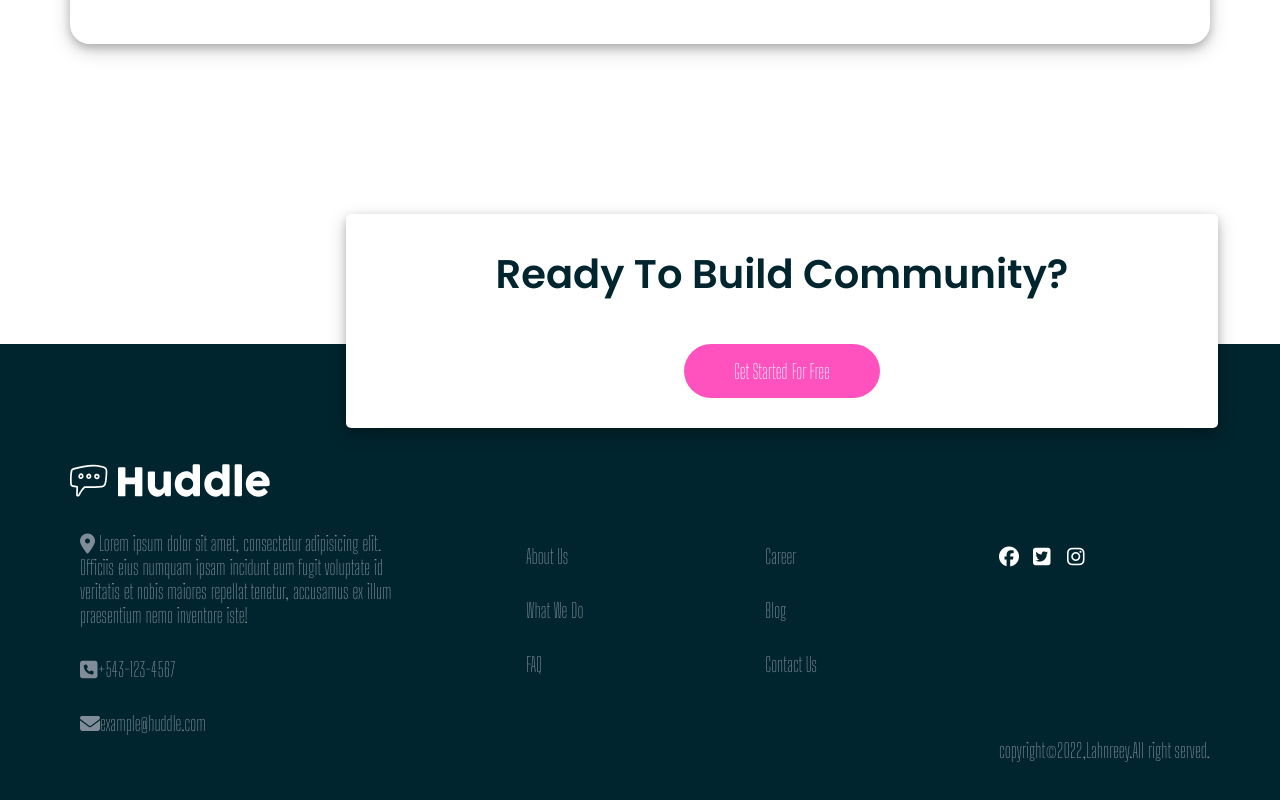
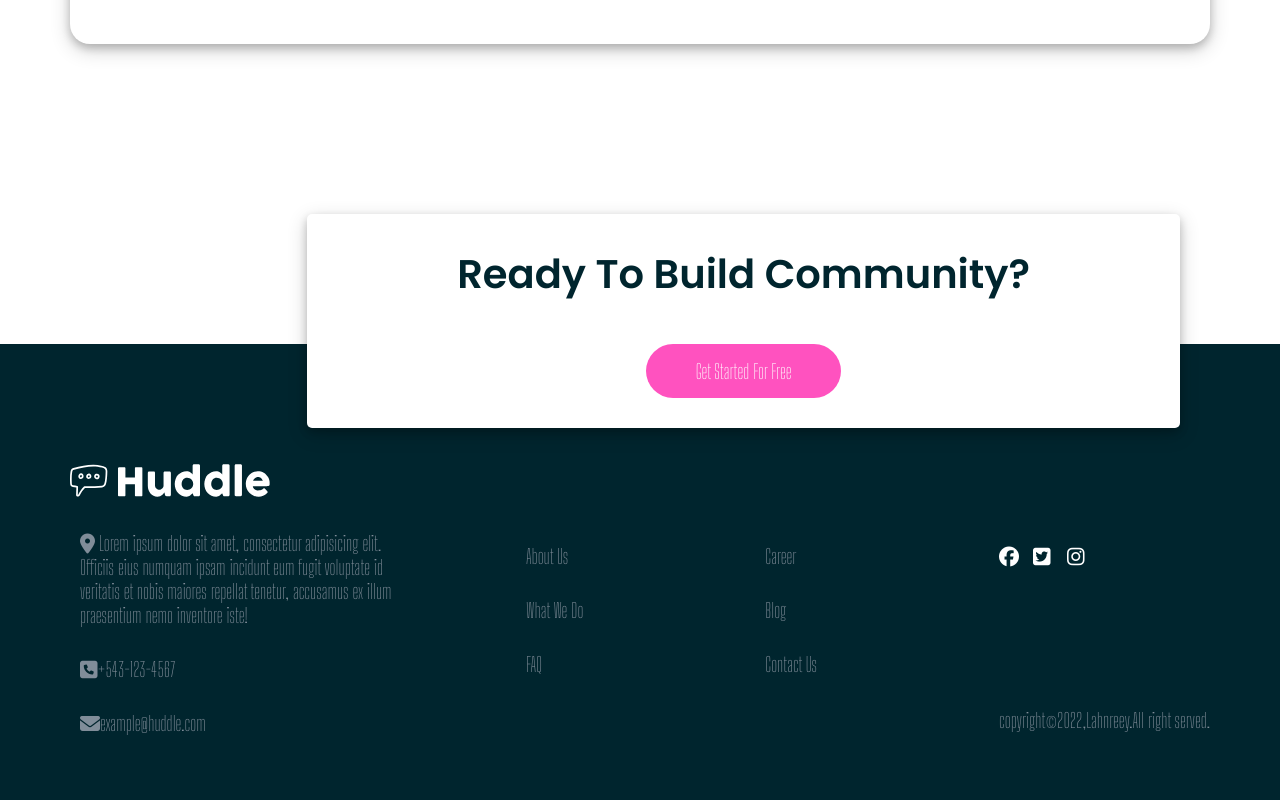
Before and after one commit to Muhammed9535/huddle, a plain HTML site: page index.html in a window 1280 px wide. Shown: the part 3306-4106 px from the top of the page. Drawn offline with Linux system fonts and the light colour scheme.

Commit message:
Update style.css

```diff
--- a/style.css
+++ b/style.css
@@ -137,7 +137,7 @@
     background-color: white;
     position: absolute;
     top: -130px;
-    left: 27%;
+    left: 24%;
     border-radius: 5px;
     box-shadow: 0 4px 8px 0 rgba(0, 0, 0, 0.2), 0 6px 20px 0 rgba(0, 0, 0, 0.19);
     padding: 30px 150px;
@@ -202,7 +202,7 @@
 }
 
 .box_2 {
-    margin-top: 170px;
+    margin-top: 140px;
 }
 
 @media (max-width:375px) {
```
